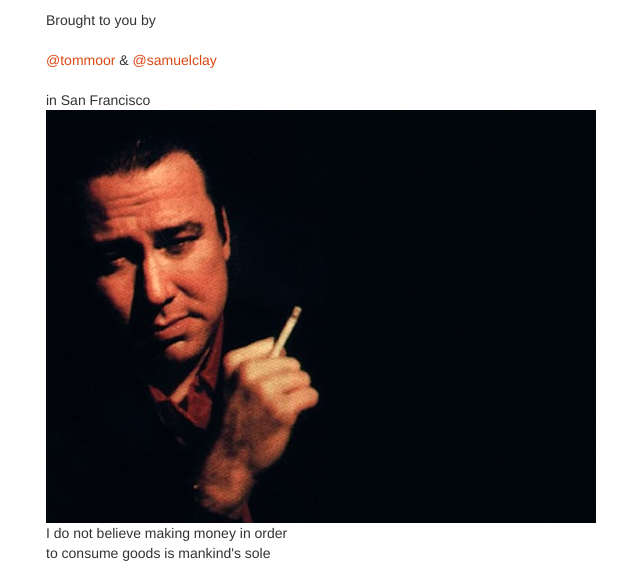
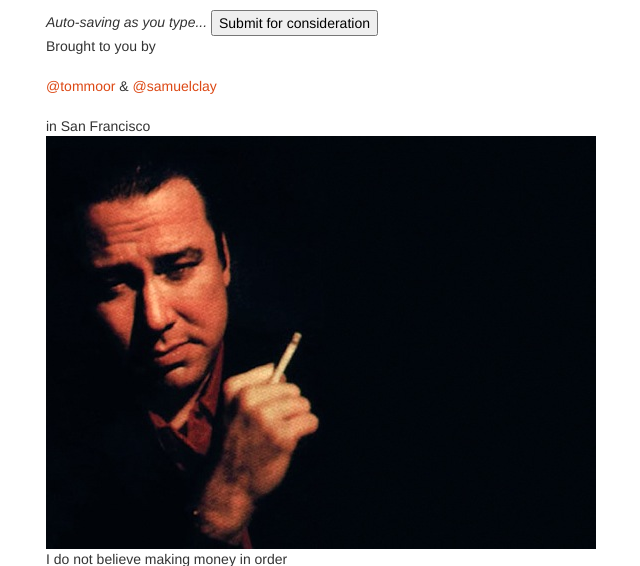
Before and after one commit to samuelclay/thedoclub, a Django app: template thedoclub/templates/presentation_edit.html in a window 1280 px wide. Shown: the part 128-694 px from the top of the page, without its empty margins (124-764 px from the left). Run offline with Django 3.2, Linux system fonts and the light colour scheme; the template is opened without the code that fills it, so the values that code supplies are empty.

Commit message:
Submitting presentation.

```diff
--- a/thedoclub/presentation/views.py
+++ b/thedoclub/presentation/views.py
@@ -37,6 +37,10 @@ def edit(request, repo_id):
         slides = json.loads(request.POST["slides"])
         repo.presentation.save_slides(slides)
 
+        if request.POST.get('submit'):
+            repo.presentation.is_submitted = True
+            repo.presentation.save()
+
     return render_to_response('presentation_edit.html', {
         'presentation': repo.presentation,
         'repo': repo,
--- a/thedoclub/static/js/presentation_edit.js
+++ b/thedoclub/static/js/presentation_edit.js
@@ -67,13 +67,20 @@ DC.PresentationEditor.prototype = {
 };
 
 $(document).ready(function() {
-
+    var slides = [];
     console.log(["Slides", $('.slide-editor')]);
     $('.slide-editor').each(function() {
         console.log(["Init slide editor", this]);
-        new DC.PresentationEditor({
+        slides.push(new DC.PresentationEditor({
             '$el': $(this)
+        }));
+    });
+
+    $("input[name=submit]").on('click', function() {
+        var data = DC.PresentationEditor.prototype.serialize();
+        data['submit'] = true;
+        $.post(window.location.href, data, function() {
+            window.location.href = "/presentation/choose";
         });
     });
-
 });
--- a/thedoclub/templates/presentation_choose.html
+++ b/thedoclub/templates/presentation_choose.html
@@ -14,7 +14,11 @@
                 <p>{{ repo.description }}</p>
 
                 {% if repo.presentation %}
-                in progress
+                    {% if repo.presentation.is_submitted %}
+                        submitted
+                    {% else %}
+                        in progress
+                    {% endif %}
                 {% endif %}
             </a>
         </li>
--- a/thedoclub/templates/presentation_edit.html
+++ b/thedoclub/templates/presentation_edit.html
@@ -17,6 +17,9 @@
     {% endfor %}
 </ol>
 
+<i>Auto-saving as you type...</i>
+<input type="button" name="submit" value="Submit for consideration" />
+
 {% endblock %}
 
 
```
Also changed, not shown: thedoclub/templates/slides/slide1.md (+2 -2 lines), thedoclub/templates/slides/slide2.md (+1 -1 lines).
